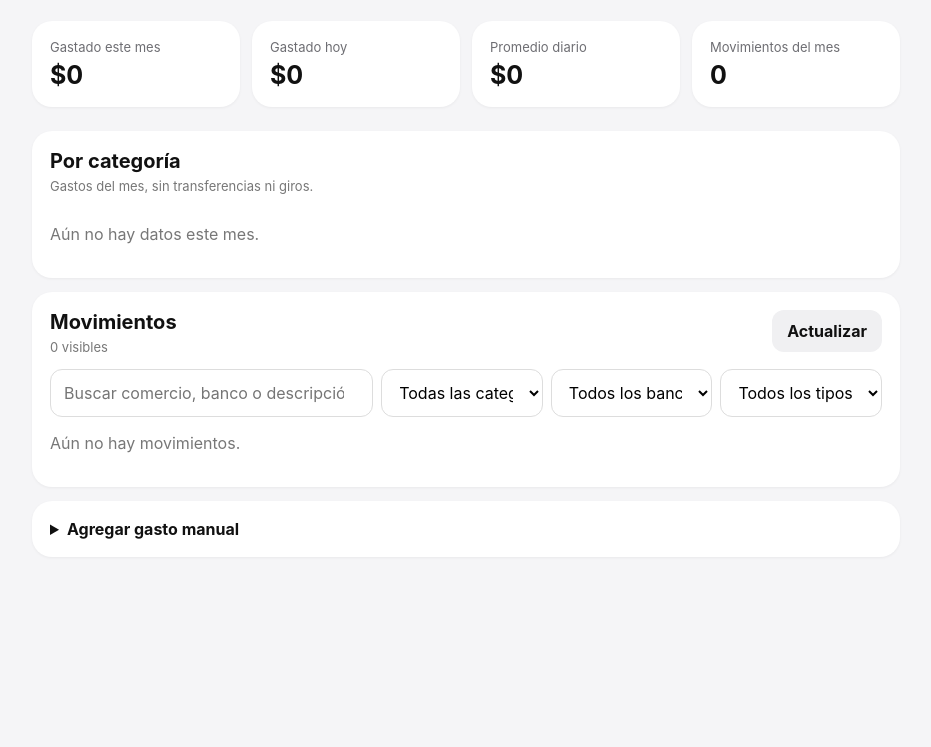
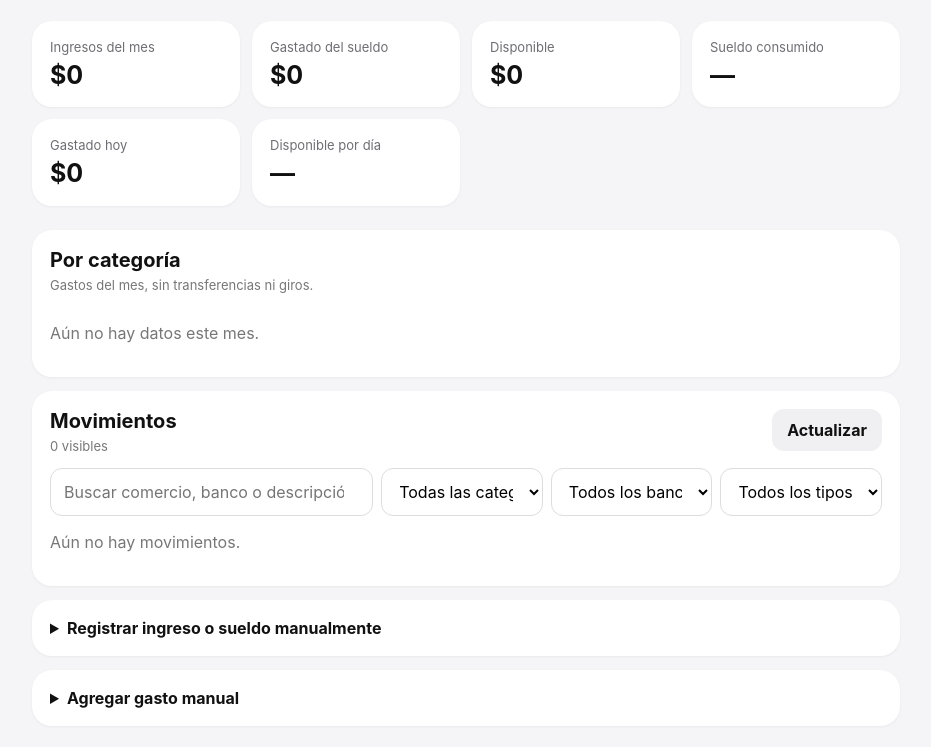
Before and after one commit to johngreen017/apps, a plain HTML site: page gastos/index.html in a window 1280 px wide. Shown: the part 105-852 px from the top of the page, without its empty margins (174-1105 px from the left). Before the commit the page ends 800 px from the top, so only its background shows below. Drawn offline with Linux system fonts and the light colour scheme; no server answers.

Commit message:
Añadir control del sueldo e ingresos al dashboard

```diff
--- a/gastos/index.html
+++ b/gastos/index.html
@@ -22,22 +22,34 @@
       Falta configurar la URL del Web App de Google Apps Script en <code>app.js</code>.
     </section>
 
+    <section id="salaryNotice" class="notice hidden">
+      Aún no hay un sueldo registrado para este mes. Puedes registrarlo manualmente o dejar que llegue desde la liquidación de Remuneraciones.
+    </section>
+
     <section class="summary">
       <article>
-        <span>Gastado este mes</span>
+        <span>Ingresos del mes</span>
+        <strong id="monthIncome">$0</strong>
+      </article>
+      <article>
+        <span>Gastado del sueldo</span>
         <strong id="monthTotal">$0</strong>
+      </article>
+      <article>
+        <span>Disponible</span>
+        <strong id="availableTotal">$0</strong>
+      </article>
+      <article>
+        <span>Sueldo consumido</span>
+        <strong id="spentPercent">—</strong>
       </article>
       <article>
         <span>Gastado hoy</span>
         <strong id="todayTotal">$0</strong>
       </article>
       <article>
-        <span>Promedio diario</span>
-        <strong id="dailyAverage">$0</strong>
-      </article>
-      <article>
-        <span>Movimientos del mes</span>
-        <strong id="monthCount">0</strong>
+        <span>Disponible por día</span>
+        <strong id="dailyAvailable">—</strong>
       </article>
     </section>
 
@@ -64,12 +76,8 @@
 
       <div class="filters">
         <input id="searchInput" type="search" placeholder="Buscar comercio, banco o descripción">
-        <select id="categoryFilter">
-          <option value="">Todas las categorías</option>
-        </select>
-        <select id="bankFilter">
-          <option value="">Todos los bancos</option>
-        </select>
+        <select id="categoryFilter"><option value="">Todas las categorías</option></select>
+        <select id="bankFilter"><option value="">Todos los bancos</option></select>
         <select id="typeFilter">
           <option value="">Todos los tipos</option>
           <option value="COMPRA">Compras</option>
@@ -84,6 +92,19 @@
         <p class="empty">Aún no hay movimientos.</p>
       </div>
     </section>
+
+    <details class="card">
+      <summary>Registrar ingreso o sueldo manualmente</summary>
+      <form id="incomeForm" class="form">
+        <input id="incomeDescription" required value="Sueldo" placeholder="Descripción">
+        <input id="incomeAmount" required type="number" min="1" step="1" placeholder="Monto líquido">
+        <select id="incomeType">
+          <option value="SUELDO">Sueldo</option>
+          <option value="OTRO">Otro ingreso</option>
+        </select>
+        <button class="primary" type="submit">Guardar ingreso</button>
+      </form>
+    </details>
 
     <details class="card">
       <summary>Agregar gasto manual</summary>
```
